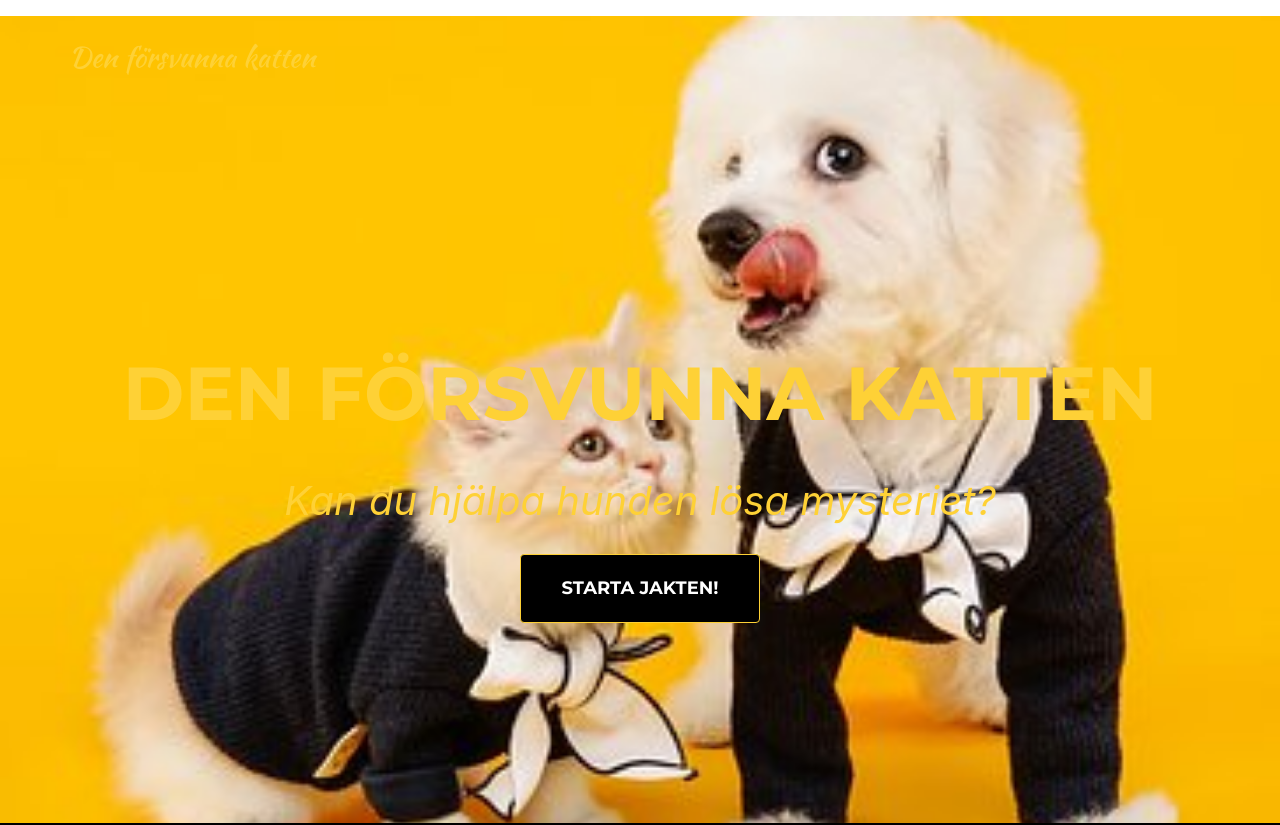
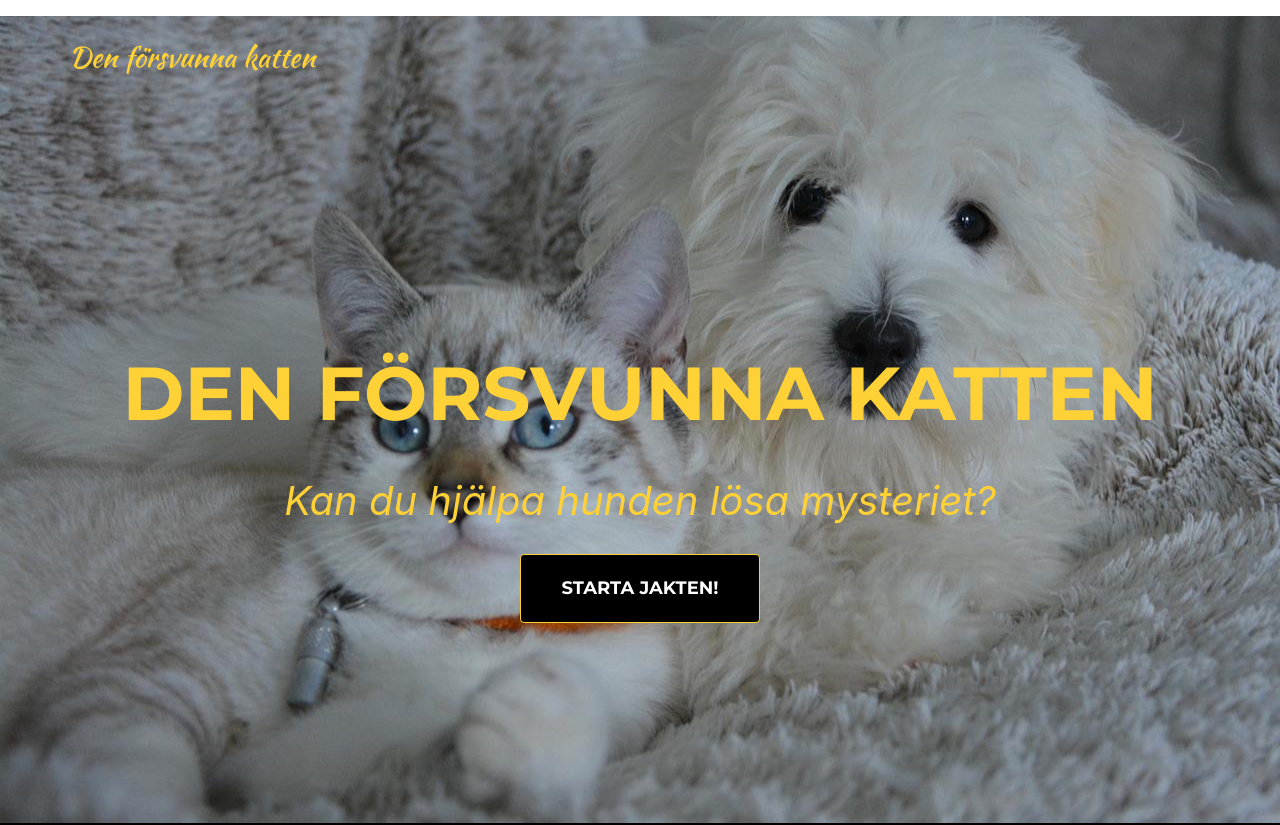
Before and after one commit to hl22eh/kattenochhunden, a plain HTML site: page index.html in a window 1280 px wide. Shown: the top 825 px of the page. Drawn offline with Linux system fonts and the light colour scheme; a web font is replaced by a local one.

Commit message:
ändringar

```diff
--- a/css/style.css
+++ b/css/style.css
@@ -17,5 +17,5 @@ p{
 }
 
 header.masthead {
-    background-image: url("../img/hunden\ och\ katten.jpg");
+    background-image: url("../img/katt\ hund.jpg");
 }
```
Also changed, not shown: img/katt hund.jpg (added), katt hund.jpg (added), 1 other file.
